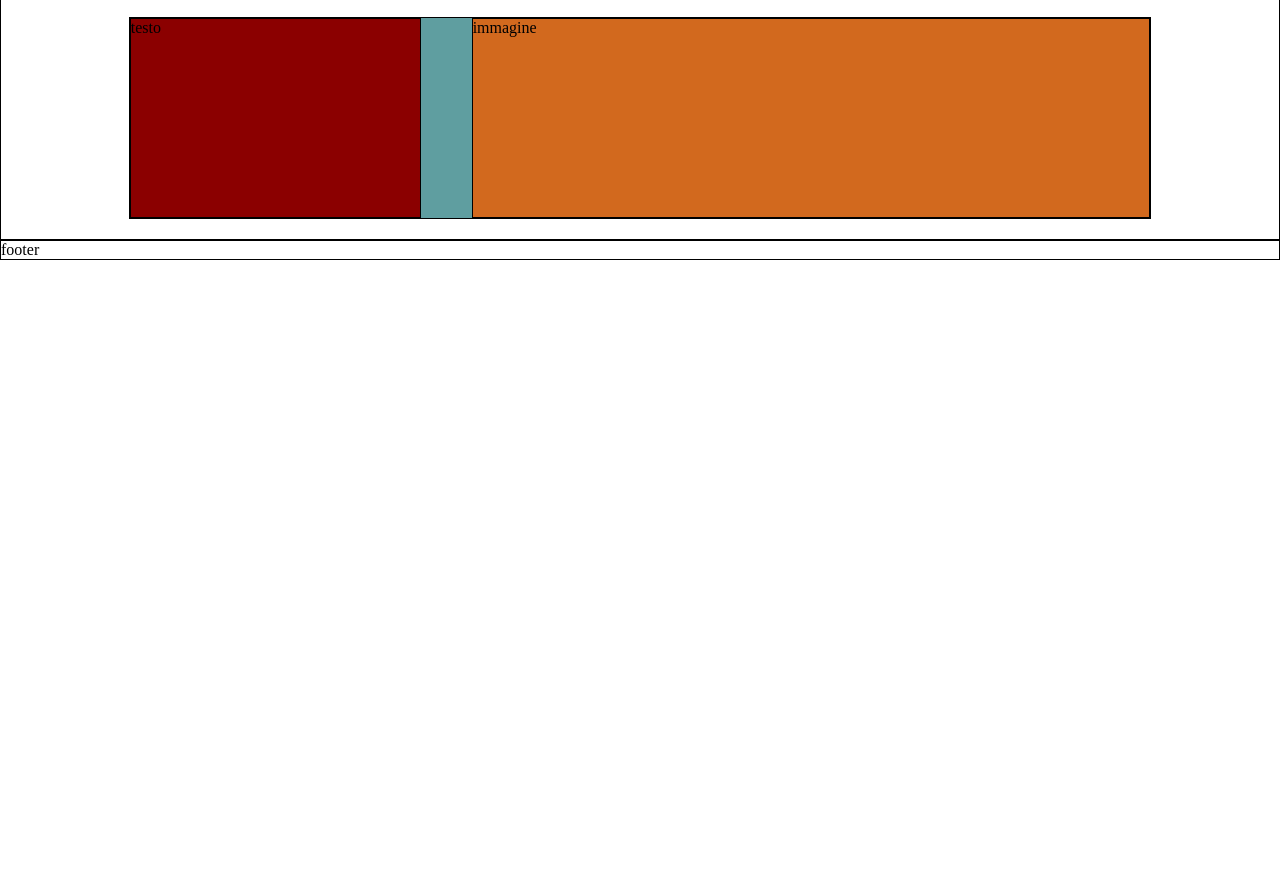
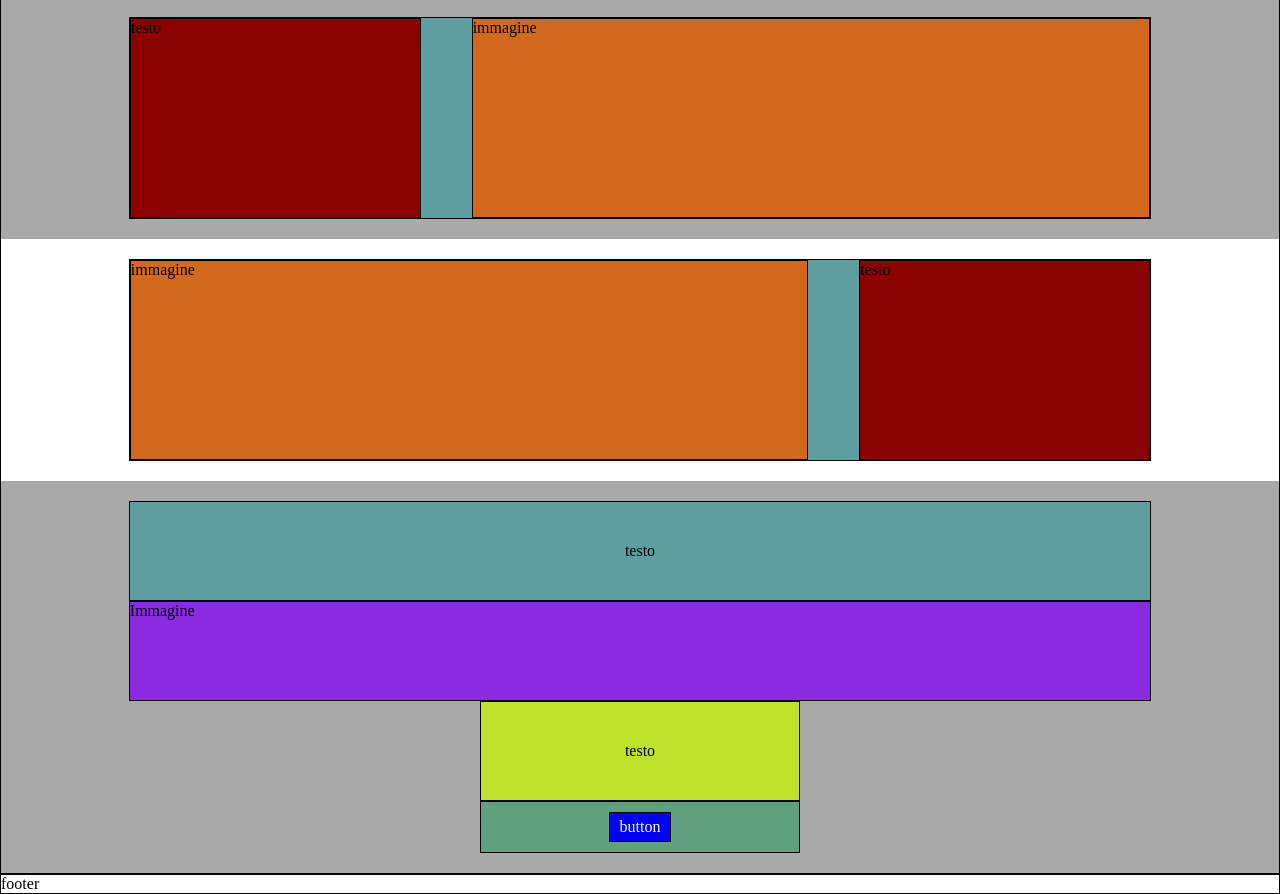
Before and after one commit to SamueleTerraroli/htmlcss-struttura-discord, a plain HTML site: page index.html in a window 1280 px wide. Shown: the part 539-1433 px from the top of the page. Before the commit the page ends 800 px from the top, so only its background shows below. Drawn offline with Linux system fonts and the light colour scheme.

Commit message:
[Add last section in main]

```diff
--- a/assets/style/style.css
+++ b/assets/style/style.css
@@ -48,7 +48,7 @@
 }
 
 section {
-  margin: 20px 0; /*debug*/
+  padding: 20px 0; /*debug*/
 }
 
 header {
@@ -122,24 +122,56 @@ header .header-bottom .row.container-small.buttons .col{
   color: white;
   padding: 5px 10px
 }
+/**********HEADER-BOTTOM**********/
 
-/**********HEADER-BOTTOM**********/
-/*****LUOGO*****/
 
-main .luogo {
+/*****SECTION DISPARI*****/
+main .luogo, main .community {
   background-color: white;
 }
 
-main .luogo .row.container {
+main .luogo .row.container, main .community .row.container {
   gap: 5%;
 }
+/*****SECTION DISPARI*****/
 
-/*****LUOGO*****/
 
-main .dove {
-  background-color: white;
+/*****SECTION PARI*****/
+main .dove, main .tecnology {
+  background-color: darkgrey;
 }
 
 main .dove .row.container {
   gap: 5%;
 }
+/*****SECTION PARI*****/
+/*****TECNOLOGY*****/
+main .tecnology .row.container.testo{
+  justify-content: center;
+  align-items: center;
+  height: 100px; /*debug*/
+}
+main .tecnology .row.container.imm{
+
+  height: 100px; /*debug*/
+  background-color: blueviolet; /*debug*/
+}
+main .tecnology .row.container-small.testo{
+
+  height: 100px; /*debug*/
+  background-color: rgb(192, 226, 43); /*debug*/
+  justify-content: center;
+  align-items: center;
+}
+main .tecnology .row.container-small.buttons{
+  justify-content: center;
+  padding: 10px 0px;
+
+}
+main .tecnology .row.container-small.buttons .col{
+  background-color: blue; /*debug*/
+  border: 1px solid black; /*debug*/
+  color: white;
+  padding: 5px 10px
+
+}
--- a/index.html
+++ b/index.html
@@ -3,7 +3,7 @@
 <head>
   <meta charset="UTF-8">
   <meta name="viewport" content="width=device-width, initial-scale=1.0">
-  <title>Discorf</title>
+  <title>Discord</title>
   <link rel="stylesheet" href="assets/style/style.css">
 </head>
 <body>
@@ -46,7 +46,7 @@
   </header>
 
   <main class="debug">
-    <!-- LUOGO -->
+    <!--LUOGO -->
     <section class="luogo">
       <div class="row container">
         <div class="container-70">immagine</div>
@@ -54,9 +54,9 @@
       </div>
 
     </section>
-    <!-- /LUOGO -->
+    <!--/LUOGO -->
 
-    <!-- DOVE -->
+    <!--DOVE -->
     <section class="dove">
       <div class="row container">
         <div class="container-30">testo</div>
@@ -64,12 +64,29 @@
       </div>
 
     </section>
+    <!--/DOVE -->
 
     <section class="community">
+      <div class="row container">
+        <div class="container-70">immagine</div>
+        <div class="container-30">testo</div>
+      </div>
 
     </section>
 
-    <section class="tecnologia">
+    <section class="tecnology">
+      <div class="row container testo">
+        testo
+      </div>
+      <div class="row container imm">
+        Immagine
+      </div>
+      <div class="row container-small testo imm">
+        testo
+      </div>
+      <div class="row container-small buttons">
+        <div class="col">button</div>
+      </div>
 
     </section>
   </main>
```
